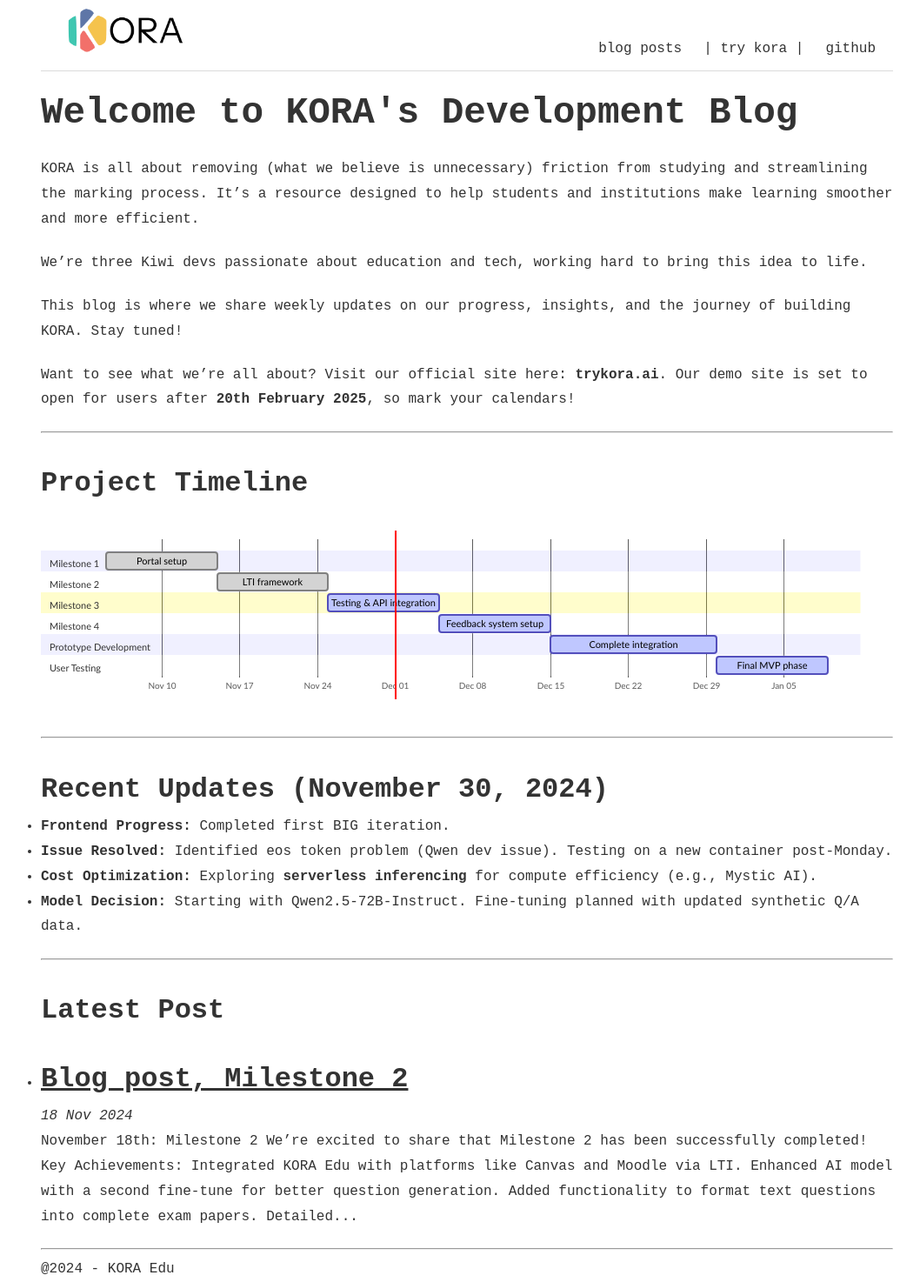
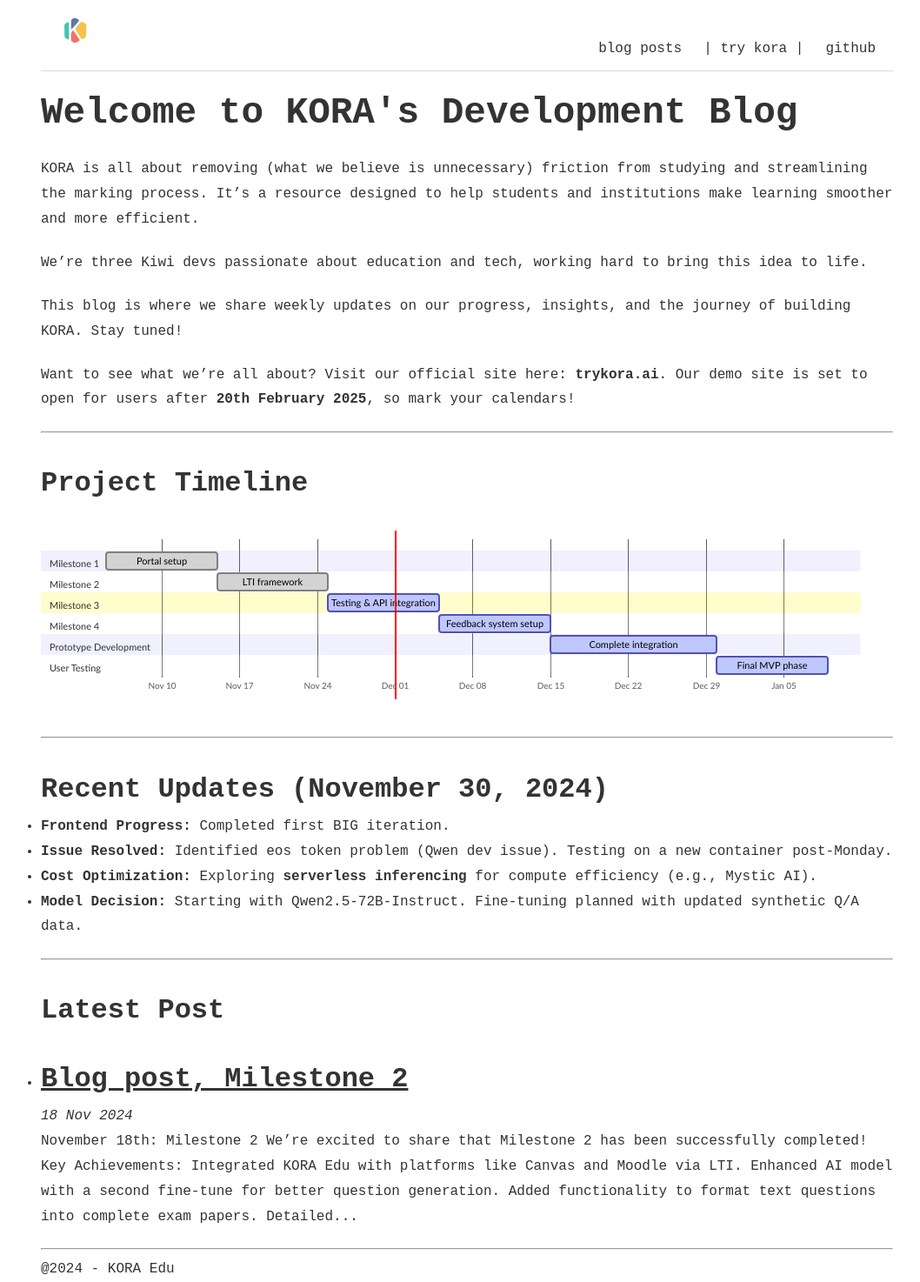
Before and after one commit to kora-edu/kora-edu.github.io, a Jekyll site: the page built from index.html, in a window 1280 px wide. Shown: the whole page at 87% size, without its empty margins (103-1161 px from the left). Built offline with Jekyll 4.4.1, drawn with Linux system fonts in a browser that asks for light colours; the list of posts is cut into pages by our own code.

Commit message:
template

```diff
--- a/_includes/header.html
+++ b/_includes/header.html
@@ -3,7 +3,7 @@
     <!-- Logo Section  -->
     <span class="f-left">
       <a href="{{ site.baseurl }}/">
-        <img src="{{ site.baseurl }}/img/KoraLogo3.png" alt="KORA Logo" class="header-logo">
+        <img src="{{ site.baseurl }}/img/KoraLogo2.png" alt="KORA Logo" class="header-logo">
       </a>
     </span>
 
```
